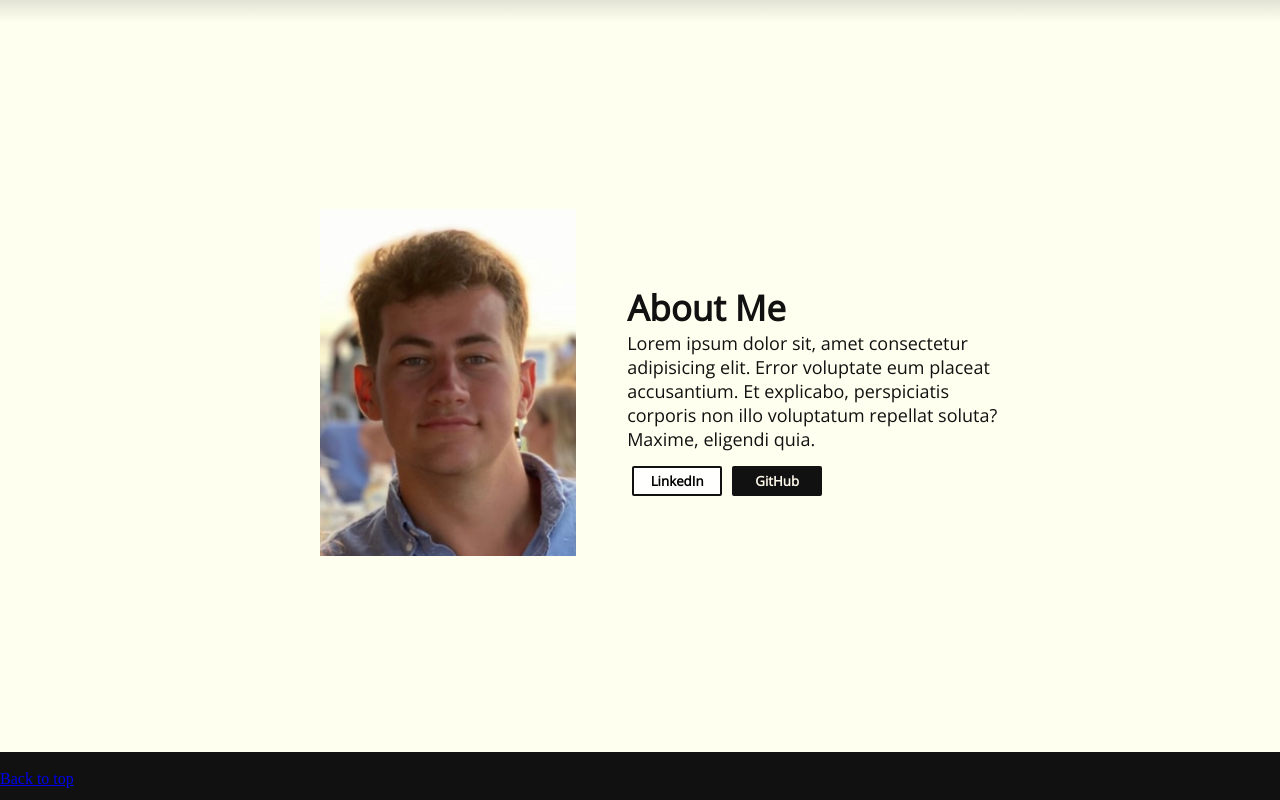
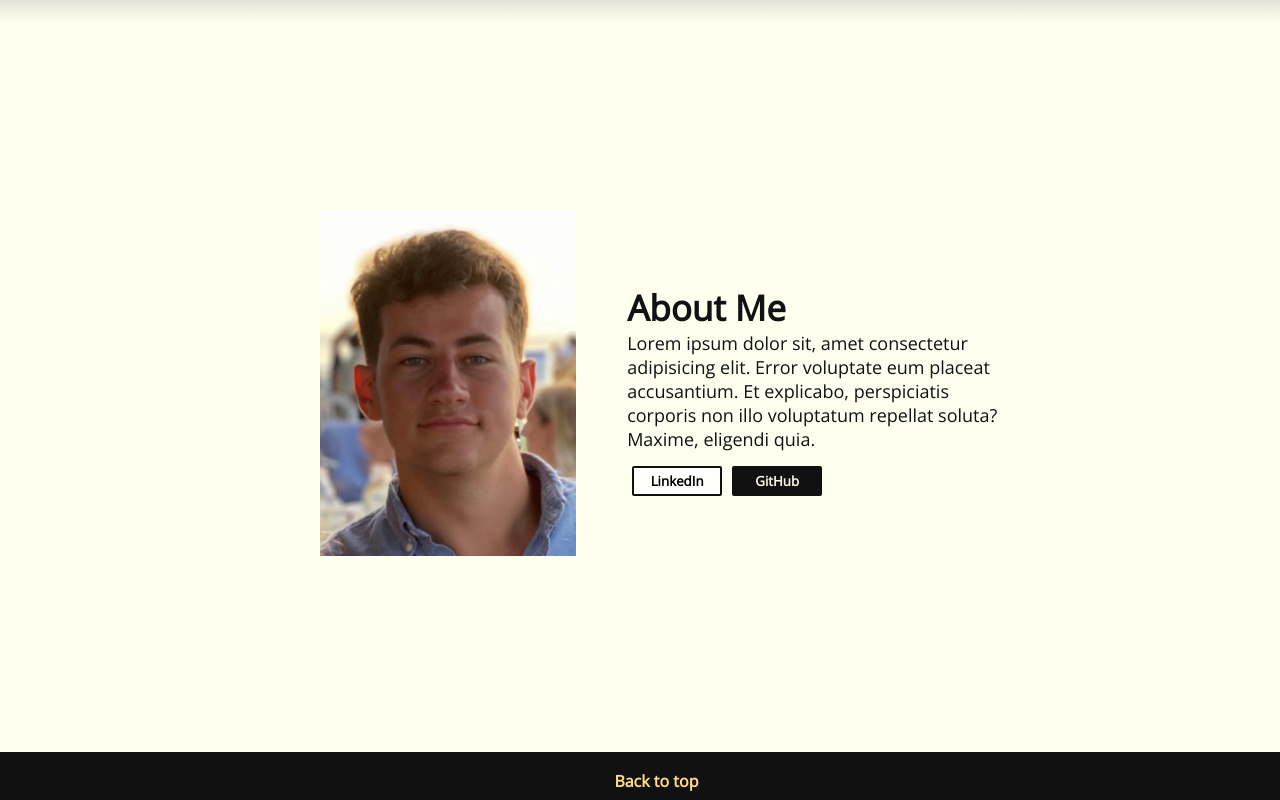
Before and after one commit to calebfederman/calebfederman, a plain HTML site: page index.html in a window 1280 px wide. Shown: the part 965-1765 px from the top of the page. Drawn offline with nearby package versions, Linux system fonts and the light colour scheme.

Commit message:
Update style.css

```diff
--- a/style.css
+++ b/style.css
@@ -168,3 +168,22 @@ nav{
  bottom: 0;
  background-color: #111;
 }
+
+.footer a{
+ position: relative;
+ color: #ffdd84;
+ left: 48%;
+ font-family: 'Open Sans', sans-serif;
+ font-weight: bold;
+ transition: 0.25s;
+ text-decoration: none;
+}
+
+.footer a:hover{
+ position: relative;
+ color: #fff4e1;
+ left: 48%;
+ font-family: 'Open Sans', sans-serif;
+ font-weight: bold;
+ text-decoration: underline;
+}
```
